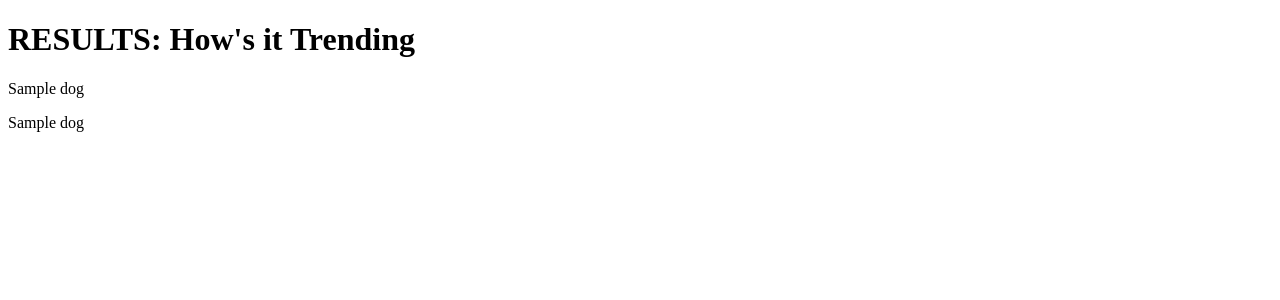
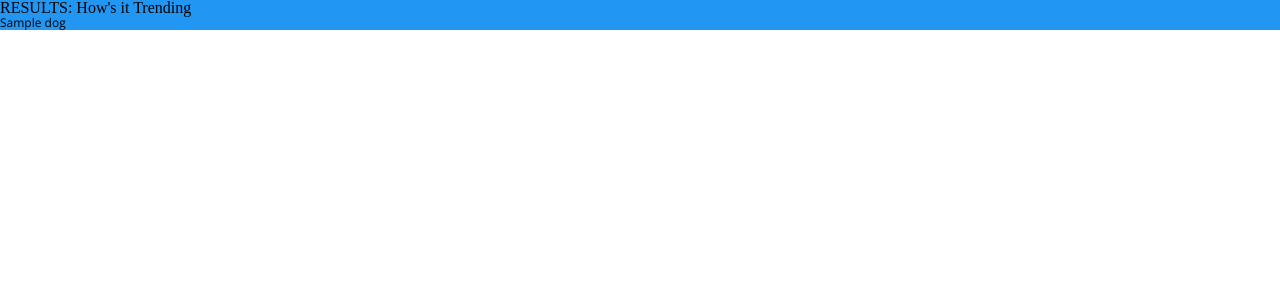
Before and after one commit to BlueCrimson/HowsItTrending, a Flask app: template templates/results.html in a window 1280 px wide. Shown: the top 300 px of the page. Run offline with Flask 2, Linux system fonts and the light colour scheme; the template is opened without the code that fills it: most values are stand-ins (such as "Sample title", 1, 10 or a date in 2020); parts of the project's set-up code (start-up, migrations or seed data) failed here and were passed over.

Commit message:
Minor Changes

```diff
--- a/python.py
+++ b/python.py
@@ -14,6 +14,9 @@
 def index():
     return render_template("index.html")
 
+
+
+
 #RESULTS PAGE
 @app.route('/results', methods=['POST'])
 def my_form_post():
--- a/static/index_styles.css
+++ b/static/index_styles.css
@@ -1,9 +1,9 @@
 body {
-	background-color: green;
+	background-color: #F5F5F5;
 }
 h1 {
 	color: red;
-	margin: auto;
+	font-size: 150%;
 }
 #heroWrapper {
 	height: 100vh;
--- /dev/null
+++ b/static/result_styles.css
@@ -0,0 +1,9 @@
+#heroWrapper {
+	background-color: #2196F3;
+}
+li {
+	font-family: 'Open Sans', sans-serif;
+	color: black;
+	font-size: 12px;
+	line-height: 120%;
+}
--- a/templates/results.html
+++ b/templates/results.html
@@ -3,20 +3,25 @@
     <head>
         <meta charset="UTF-8">
         <title>Document</title>
+        <link rel="stylesheet" href="{{ url_for('static', filename='reset.css') }}">
+        <!-- GENERAL STYLES -->
         <link rel="stylesheet" href="{{ url_for('static', filename='styles.css') }}">
+        <!-- PAGE SPECIFIC STYLES -->
+        <link rel="stylesheet" href="{{ url_for('static', filename='result_styles.css') }}">
+        <!-- FONTS -->
+        <link href="https://fonts.googleapis.com/css?family=Open+Sans" rel="stylesheet">
     </head>
     <body>
       <div id="heroWrapper">
         <h1>RESULTS: How's it Trending</h1>
         <p>
-            <tr>
            <!-- SPACING MATTERS -->
-                <td> {{ dog }} </td>
+            <ul>
                {% for i in dog %}
-                  <p> {{ i }} </p>
+                  <li> {{ i }} </p>
                {% endfor %}
-           </tr>
+            </ul>
         </p>
-        </div>
+      </div>
     </body>
 </html>
```
Also changed, not shown: templates/index.html (+9 -2 lines).
